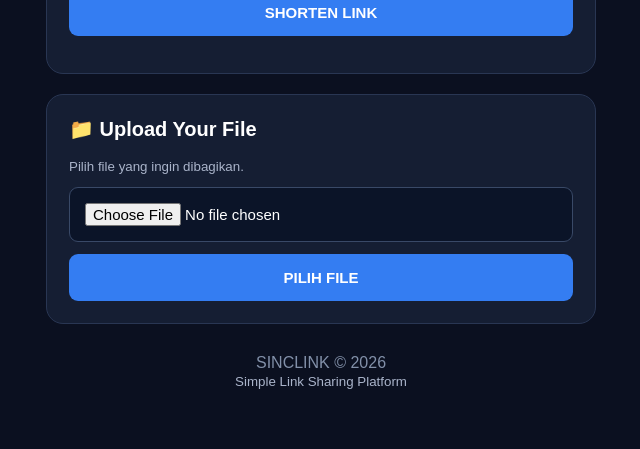
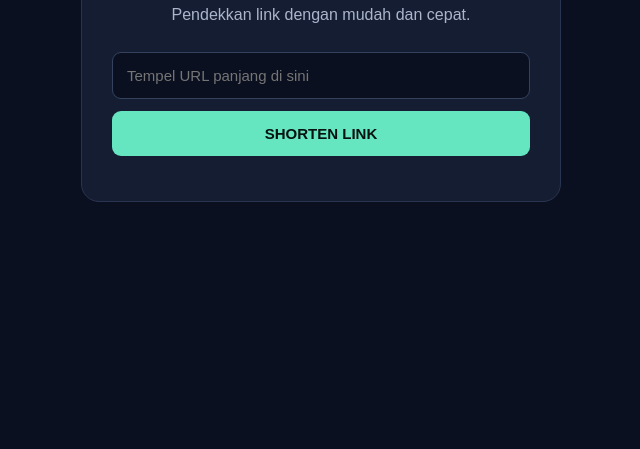
Before and after one commit to aresiskandar47-debug/sinclink, a plain HTML site: page index.html in a window 1280 px wide. Shown: the part 351-800 px from the top of the page, without its empty margins (319-959 px from the left). Drawn offline with nearby package versions, Linux system fonts and the light colour scheme.

Commit message:
Update index.html

```diff
--- a/index.html
+++ b/index.html
@@ -1,93 +1,193 @@
-
 
 <!DOCTYPE html>
 <html lang="id">
 <head>
   <meta charset="UTF-8">
-<meta name="viewport" content="width=device-width, initial-scale=1">
+  <meta name="viewport" content="width=device-width, initial-scale=1.0">
   <title>SINCLINK - URL Shortener</title>
   <style>
-*{box-sizing:border-box}
-body{
- margin:0;background:#0b1020;color:white;
- font-family:Arial,sans-serif;padding:25px 16px;
+    * { box-sizing: border-box; }
+    body {
+      margin: 0;
+      min-height: 100vh;
+      display: grid;
+      place-items: center;
+      padding: 20px;
+      background: #0b1020;
+      color: white;
+      font-family: Arial, sans-serif;
     }
-.container{max-width:550px;margin:auto}
-header{text-align:center;padding:35px 0}
-.logo{font-size:34px;font-weight:bold;color:#65a7ff}
-header p{color:#aab4ca}
-.card{
- background:#151e33;border:1px solid #293653;
- padding:22px;border-radius:17px;margin-bottom:20px;
+    .container {
+      width: 100%;
+      max-width: 480px;
+      padding: 30px;
+      background: #151d32;
+      border: 1px solid #293550;
+      border-radius: 18px;
     }
-h2{font-size:20px;margin-top:0}
-input{
- width:100%;padding:15px;border-radius:9px;
- border:1px solid #394967;background:#0b1428;
- color:white;font-size:15px;margin:12px 0;
+    h1 { text-align: center; color: #65e5c0; }
+    p { text-align: center; color: #aab5cc; }
+    input, button {
+      width: 100%;
+      padding: 14px;
+      margin-top: 12px;
+      border-radius: 9px;
+      font-size: 15px;
     }
-button{
- width:100%;padding:15px;border:0;
- border-radius:9px;background:#347df2;
- color:white;font-weight:bold;font-size:15px;
+    input {
+      background: #0b1020;
+      color: white;
+      border: 1px solid #35425e;
     }
-button:active{opacity:.8}
-.result{margin-top:15px;overflow-wrap:anywhere}
-small{color:#aab4ca}
-footer{text-align:center;color:#8290a9;margin:30px}
+    button {
+      border: 0;
+      background: #65e5c0;
+      color: #07130f;
+      font-weight: bold;
+      cursor: pointer;
+    }
+    #result {
+      display: none;
+      margin-top: 20px;
+      padding: 15px;
+      border-radius: 10px;
+      background: #0b1020;
+      overflow-wrap: anywhere;
+    }
+    #message {
+      margin-top: 15px;
+      font-size: 14px;
+      text-align: center;
+    }
   </style>
 </head>
 <body>
+
 <div class="container">
-<header>
- <div class="logo">🔗 SINCLINK</div>
- <p>One Link. Endless Possibilities.</p>
-</header>
+  <h1>SINCLINK</h1>
+  <p>Pendekkan link dengan mudah dan cepat.</p>
 
-<div class="card">
- <h2>🔗 Shorten Your Link</h2>
- <small>Masukkan URL panjang yang ingin dipendekkan.</small>
- <input id="longUrl" type="url"
- placeholder="https://contoh.com/link-panjang">
- <button onclick="shorten()">SHORTEN LINK</button>
- <div class="result" id="linkResult"></div>
+  <input id="urlInput" type="url"
+    placeholder="Tempel URL panjang di sini">
+
+  <button id="shortenBtn" onclick="shortenUrl()">
+    SHORTEN LINK
+  </button>
+
+  <div id="message"></div>
+
+  <div id="result">
+    <p>Link pendek kamu:</p>
+    <div id="shortUrl"></div>
+    <button onclick="copyLink()">SALIN LINK</button>
+  </div>
 </div>
 
-<div class="card">
- <h2>📁 Upload Your File</h2>
- <small>Pilih file yang ingin dibagikan.</small>
- <input type="file" id="fileInput">
- <div id="fileInfo"></div>
- <button onclick="uploadInfo()">PILIH FILE</button>
-</div>
-
-<footer>
-SINCLINK © 2026<br>
-<small>Simple Link Sharing Platform</small>
-</footer>
-</div>
+<script src="https://cdn.jsdelivr.net/npm/@supabase/supabase-js@2"></script>
 
 <script>
-function shorten(){
- const input=document.getElementById('longUrl');
- const result=document.getElementById('linkResult');
- try{
-  const url=new URL(input.value);
-  if(!['http:','https:'].includes(url.protocol)) throw 0;
-  result.innerHTML='<small>URL valid! Backend shortener akan disambungkan pada tahap berikutnya.</small>';
- }catch(e){
-  result.innerHTML='<small>Masukkan URL yang valid.</small>';
+const SUPABASE_URL = "https://tnjelffyqzobrduzoaik.supabase.co";
+const SUPABASE_KEY = "sb_publishable_2wVoUveP9gCAseJB8DLF-w_YcbdZFLp";
+
+const db = window.supabase.createClient(
+  SUPABASE_URL,
+  SUPABASE_KEY
+);
+
+const message = document.getElementById("message");
+
+// Membuka link asli saat link pendek dikunjungi
+async function checkRedirect() {
+  const code = new URLSearchParams(location.search).get("s");
+  if (!code) return;
+
+  document.querySelector(".container").innerHTML =
+    "<h1>SINCLINK</h1><p>Mengalihkan link...</p>";
+
+  const { data, error } = await db
+    .from("links")
+    .select("original_url")
+    .eq("short_code", code)
+    .maybeSingle();
+
+  if (error || !data) {
+    document.querySelector(".container").innerHTML =
+      "<h1>Link tidak ditemukan</h1><p>Link mungkin salah atau sudah tidak tersedia.</p>";
+    return;
+  }
+
+  location.replace(data.original_url);
+}
+
+// Membuat link pendek
+async function shortenUrl() {
+  const input = document.getElementById("urlInput");
+  const btn = document.getElementById("shortenBtn");
+  const url = input.value.trim();
+
+  document.getElementById("result").style.display = "none";
+
+  let parsed;
+  try {
+    parsed = new URL(url);
+    if (!["http:", "https:"].includes(parsed.protocol)) throw new Error();
+  } catch {
+    message.textContent = "Masukkan URL yang valid (http atau https).";
+    return;
+  }
+
+  btn.disabled = true;
+  btn.textContent = "MEMBUAT LINK...";
+  message.textContent = "";
+
+  try {
+    let saved = false;
+    let code = "";
+
+    for (let i = 0; i < 5; i++) {
+      code = Math.random().toString(36).substring(2, 9);
+
+      const { error } = await db.from("links").insert({
+        short_code: code,
+        original_url: parsed.href
+      });
+
+      if (!error) {
+        saved = true;
+        break;
+      }
+
+      if (error.code !== "23505") {
+        throw error;
       }
     }
-function uploadInfo(){
- const file=document.getElementById('fileInput').files[0];
- const info=document.getElementById('fileInfo');
- if(!file){
-  info.innerHTML='<small>Pilih file terlebih dahulu.</small>';
-  return;
+
+    if (!saved) throw new Error("Gagal membuat kode unik.");
+
+    const shortLink =
+      location.origin + location.pathname + "?s=" + code;
+
+    document.getElementById("shortUrl").textContent = shortLink;
+    document.getElementById("result").style.display = "block";
+    message.textContent = "Link berhasil dibuat!";
+  } catch (error) {
+    console.error(error);
+    message.textContent = "Gagal membuat link. Periksa koneksi atau pengaturan Supabase.";
+  } finally {
+    btn.disabled = false;
+    btn.textContent = "SHORTEN LINK";
   }
- info.innerHTML='<p>'+file.name+'</p><small>Ukuran: '+(file.size/1024/1024).toFixed(2)+' MB. Penyimpanan akan disambungkan pada tahap berikutnya.</small>';
 }
+
+function copyLink() {
+  const link = document.getElementById("shortUrl").textContent;
+  navigator.clipboard.writeText(link)
+    .then(() => message.textContent = "Link berhasil disalin!")
+    .catch(() => message.textContent = "Gagal menyalin link.");
+}
+
+checkRedirect();
 </script>
+
 </body>
 </html>
```
Lines whose indentation alone changed are shown as unchanged.
